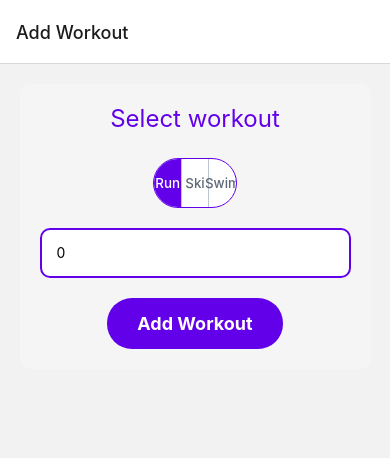
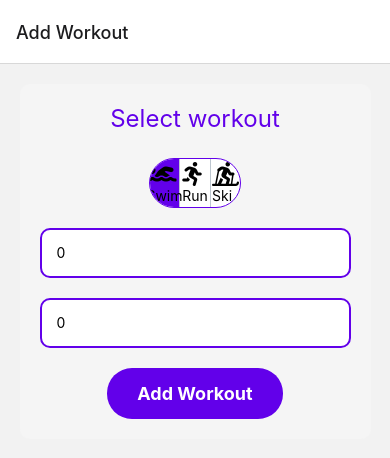
Before and after one commit to laovirtanen/workoutDiary, a React Native app: screen / in a window 390 px wide. Shown: the top 458 px of the page. Built offline with nearby package versions, Linux system fonts and the light colour scheme.

Commit message:
added fontawesome buttons to buttomgroup

```diff
--- a/components/AddWorkout.js
+++ b/components/AddWorkout.js
@@ -2,16 +2,41 @@ import React, { useState } from 'react';
 import { View, Text, TextInput, TouchableOpacity } from 'react-native';
 import { styles } from '../styles/AddWorkoutStyles';
 import { ButtonGroup } from 'react-native-elements';
+import FontAwesome5 from '@expo/vector-icons/FontAwesome5';
+
+
 
 const AddWorkout = () => {
   const [selectedIndex, setSelectedIndex] = useState(0);
   const [workout, setWorkout] = useState('');
+  const [distance, setDistance] = useState(0);
+  const [duration, setDuration] = useState(0);
+
 
   const updateIndex = (index) => {
     setSelectedIndex(index);
   };
 
-  const buttons = ['Run', 'Ski', 'Swim'];
+  const buttons = [
+    { element: () => (
+      <View style={styles.iconButton}>
+        <FontAwesome5 name="swimmer" size={24} color="black" />
+        <Text style={styles.iconText}>Swim</Text>
+      </View>
+    ) },
+    { element: () => (
+      <View style={styles.iconButton}>
+        <FontAwesome5 name="running" size={24} color="black" />
+        <Text style={styles.iconText}>Run</Text>
+      </View>
+    ) },
+    { element: () => (
+      <View style={styles.iconButton}>
+        <FontAwesome5 name="skiing-nordic" size={24} color="black" />
+        <Text style={styles.iconText}>Ski</Text>
+      </View>
+    ) }
+  ];
 
   const handleSubmit = () => {
     console.log(`Workout: ${workout}, Type: ${buttons[selectedIndex]}`);
@@ -29,11 +54,21 @@ const AddWorkout = () => {
         selectedButtonStyle={styles.selectedButtonGroupButton}
       />
 
+
+
       <TextInput
         style={styles.input}
         placeholder="0"
-        value={workout}
-        onChangeText={setWorkout}
+        value={distance}
+        onChangeText={setDistance}
+      />
+
+
+      <TextInput
+        style={styles.input}
+        placeholder="0"
+        value={duration}
+        onChangeText={setDuration}
       />
 
       <TouchableOpacity style={styles.button} onPress={handleSubmit}>
--- a/package.json
+++ b/package.json
@@ -17,7 +17,8 @@
     "react-native": "0.74.5",
     "react-native-elements": "^3.4.3",
     "react-native-safe-area-context": "4.10.5",
-    "react-native-screens": "3.31.1"
+    "react-native-screens": "3.31.1",
+    "react-native-vector-icons": "^10.1.0"
   },
   "devDependencies": {
     "@babel/core": "^7.20.0"
```
Also changed, not shown: 1 other file (tests, documents, lock files or other folders).
